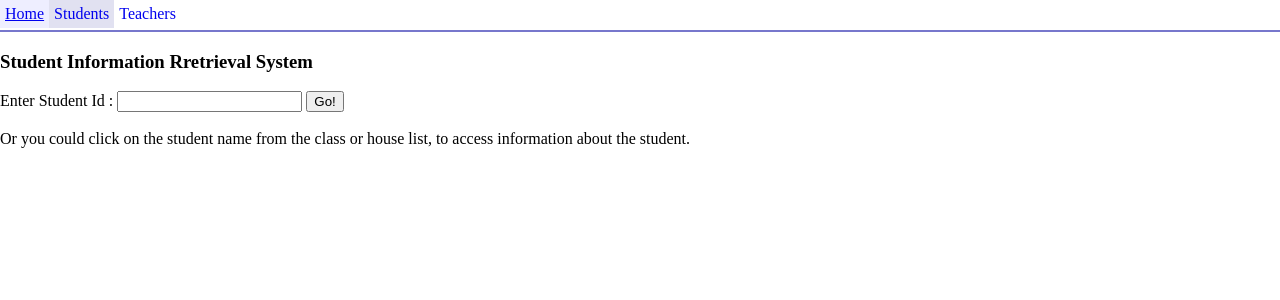
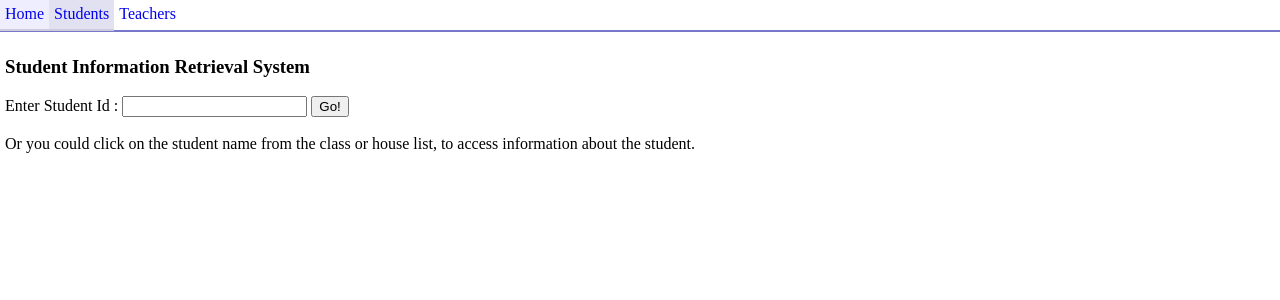
Before and after one commit to seekshiva/Marks, a PHP site: page /student.php in a window 1280 px wide. Shown: the top 300 px of the page. Run offline with PHP 8.4, Linux system fonts and the light colour scheme.

Commit message:
changed the style of the top menu

```diff
--- a/index.php
+++ b/index.php
@@ -14,7 +14,7 @@ teams = [<?php echo getTeamsList(); ?>];
 </head>
 <body>
 <div id="menu">
-    <a <?php if(count($_GET) == 0) echo "style=\"background-color:#e1e1f1;\"";  ?>href="./">Home</a><a href="./student.php">Students</a><a href="./teachers.php">Teachers</a>
+    <a <?php if(count($_GET) == 0) echo "id=\"currentMenuItem\"";  ?>href="./">Home</a><a href="./student.php">Students</a><a href="./teachers.php">Teachers</a>
 </div>
 <div id="wrapper">
 <?php
@@ -58,7 +58,7 @@ else if(isset($_GET['house'])) {
     getStudentsFromHouse($_GET['house']);
 }
 else {
-    echo "<table style=\"vertical-align:top; \"><tr><td>";
+    echo "<table cellspacing=\"30\" style=\"vertical-align:top; \"><tr><td>";
     generateClassesList();
     echo "</td><td>";
     generateHousesList();
--- a/main.css
+++ b/main.css
@@ -1,4 +1,5 @@
 body {font-size:1em; margin:0; }
+#wrapper {padding:5px; }
 
 a {text-decoration:none; }
 a:hover {text-decoration:underline; }
@@ -8,14 +9,15 @@ a:visited {color:#00E; }
 .closeButton:hover {color:#00e; background-color:#aab; text-decoration:none; }
 
 #menu {border-bottom:2px solid #77c; height:30px;  }
-#menu a {padding:3px; margin:0; display:inline-block; }
-#menu a:hover {background-color:#eef; }
-#menu a {padding:5px; }
+#menu a {padding:5px; padding-bottom:6px; margin:0; display:inline-block; }
+#menu a:hover {text-decoration:none; padding-bottom:6px; background-color:#eef; border-bottom:2px solid #ccd; }
+#currentMenuItem {background-color:#e1e1f1; border-bottom:2px solid #ccd; }
+#menu a#currentMenuItem:hover {background-color:#e1e1f1; border-bottom:2px solid #eef; }
 
 #editor {margin-bottom:30px; }
 #subjList {margin:5px; cursor:default; font-size:70%; }
 #subjList td { }
-#subjList td:hover {background-color:#aad; }
+#subjList td:hover {color:#fff; background-color:#aad; }
 #subjList td .closeButton {visibility:hidden; }
 #subjList td:hover .closeButton {visibility:visible; }
 
--- a/student.php
+++ b/student.php
@@ -6,15 +6,18 @@
 </head>
 <body>
 <div id="menu">
-    <a href="./">Home</a><a style="background-color:#e1e1f1; " href="./student.php">Students</a><a href="./teachers.php">Teachers</a>
+    <a href="./">Home</a><a id="currentMenuItem" href="./student.php">Students</a><a href="./teachers.php">Teachers</a>
 </div>
+<div id="wrapper">
 <?php
 include("connect.php");
 include("functions.lib.php");
 if(isset($_GET['sid'])) {
+   //$query = "SELECT `students`.`adm_no`,`students`.`student_id`,`students`.`student_name`,`classes`.`class_id`,`classes`.`class_name` FROM `students`,`classes` WHERE `students`.`student_id` = '" . $_GET['sid'] . "' AND `classes`.`class_id` = `students`.`class_id`";
    $query = "SELECT `students`.`adm_no`,`students`.`student_id`,`students`.`student_name`,`classes`.`class_id`,`classes`.`class_name`,`teams`.`team_name`,`houses`.`house_name` FROM `students`,`classes`,`teams`,`houses` WHERE `students`.`student_id` = '" . $_GET['sid'] . "' AND `classes`.`class_id` = `students`.`class_id` AND `teams`.`team_id` = `students`.`team_id` AND `houses`.`house_id` = `students`.`house_id`";
    //echo $query;
    $res = mysql_query($query);
+   if(mysql_num_rows($res) == 0) die("Not a valid student id or the house and team info about the student has not been listed yet!");
    $row = mysql_fetch_assoc($res);
    $classId = $row['class_id'];
    echo "<h3>" . $row['student_name'] . " - Student Info</h3>";
@@ -32,12 +35,14 @@ if(isset($_GET['sid'])) {
        $subjArr[$row2['subject_id']] = $row2['course_name'];
    }
 
+   $query = "SELECT `marks`.`student_id`,`marks`.`exam_id`,`exams`.`exam_name`,`marks`.`subject_id`,`marks`.`marks` FROM `marks`,`exams` WHERE `marks`.`exam_id` = `exams`.`exam_id` AND `marks`.`student_id` = '" . $row['student_id'] . "' ORDER BY `marks`.`exam_id` ASC";
+   $res = mysql_query($query);
+   if(mysql_num_rows($res) == 0) die("The student has not written any exam yet!");
+
    echo "<br /><table style='text-align:center' border='1' cellpadding='3' cellspacing='0'>\n<tr><th>Examination</th>";
    foreach($subjArr as $key=>$val) echo "<th>" . $val . "</th>";
    echo "<th>Total</th><th>Percentage</th></tr>\n";
 
-   $query = "SELECT `marks`.`student_id`,`marks`.`exam_id`,`exams`.`exam_name`,`marks`.`subject_id`,`marks`.`marks` FROM `marks`,`exams` WHERE `marks`.`exam_id` = `exams`.`exam_id` AND `marks`.`student_id` = '" . $row['student_id'] . "' ORDER BY `marks`.`exam_id` ASC";
-   $res = mysql_query($query);
    $marksArr = Array();
    $marksArr["exam_id"] = -1;
    while($row = mysql_fetch_assoc($res)) {
@@ -56,11 +61,12 @@ if(isset($_GET['sid'])) {
    echo "</table>";
 }
 else {
-    echo "<h3>Student Information Rretrieval System</h3>";
+    echo "<h3>Student Information Retrieval System</h3>";
     echo "<form action=\"\" method=\"GET\">Enter Student Id : <input type=\"text\" name=\"sid\" /> <input type=\"submit\" value=\"Go!\"></form><br>";
     echo "Or you could click on the student name from the class or house list, to access information about the student.";
 }
 
 ?>
+</div>
 </body>
 </head>
--- a/teachers.php
+++ b/teachers.php
@@ -15,8 +15,9 @@ if(isset($_GET['teacher'])) {
 </head>
 <body>
 <div id="menu">
-    <a href="./">Home</a><a href="./student.php">Students</a><a style="background-color:#e1e1f1; " href="./teachers.php">Teachers</a>
+    <a href="./">Home</a><a href="./student.php">Students</a><a id="currentMenuItem" href="./teachers.php">Teachers</a>
 </div>
+<div id="wrapper">
 <?php
 
 echo "<div class=\"block\">";
@@ -38,6 +39,6 @@ echo "</ul>";
 }
 echo "</div>";
 ?>
-
+</div>
 </body>
 </html>
```
Also changed, not shown: 1 other file.
